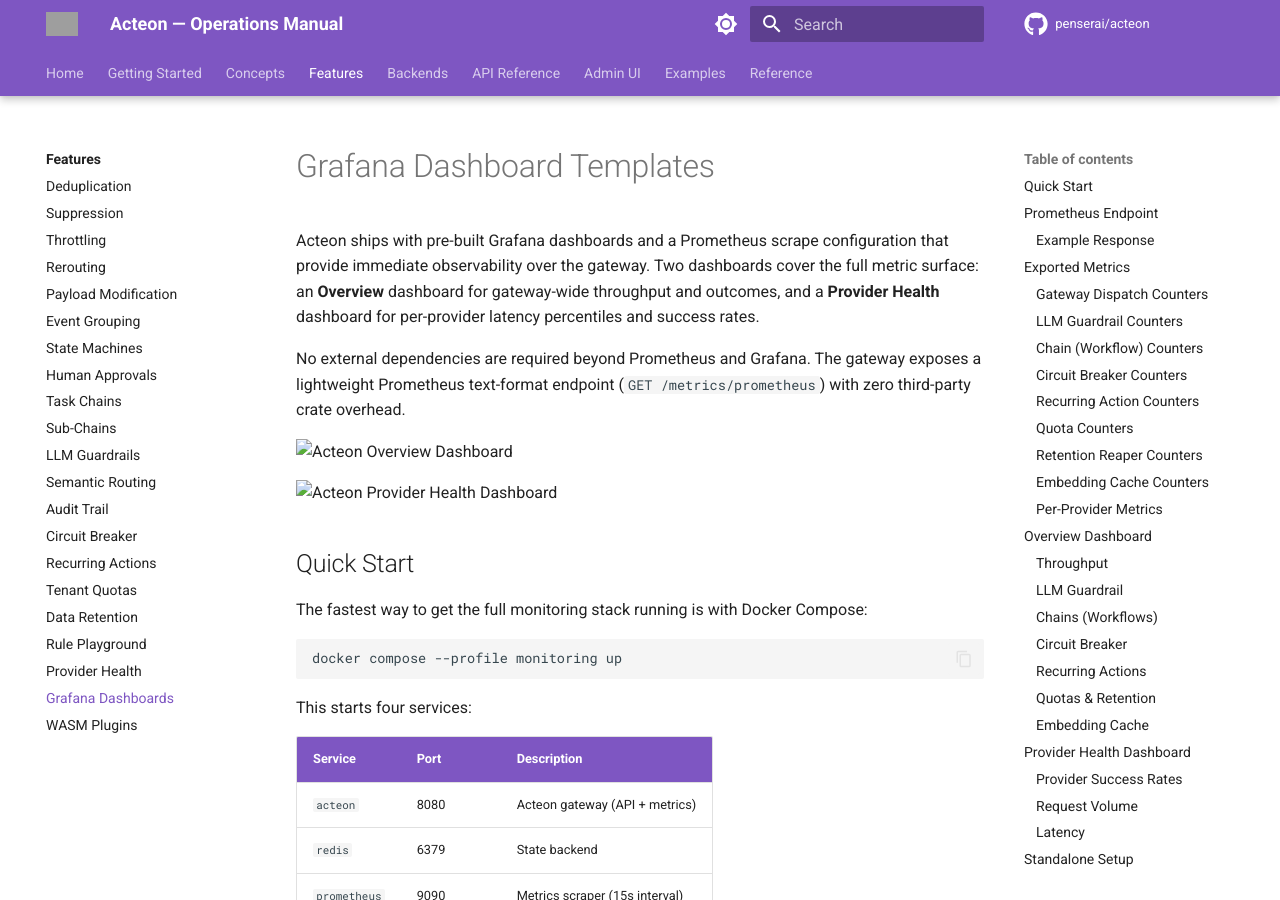
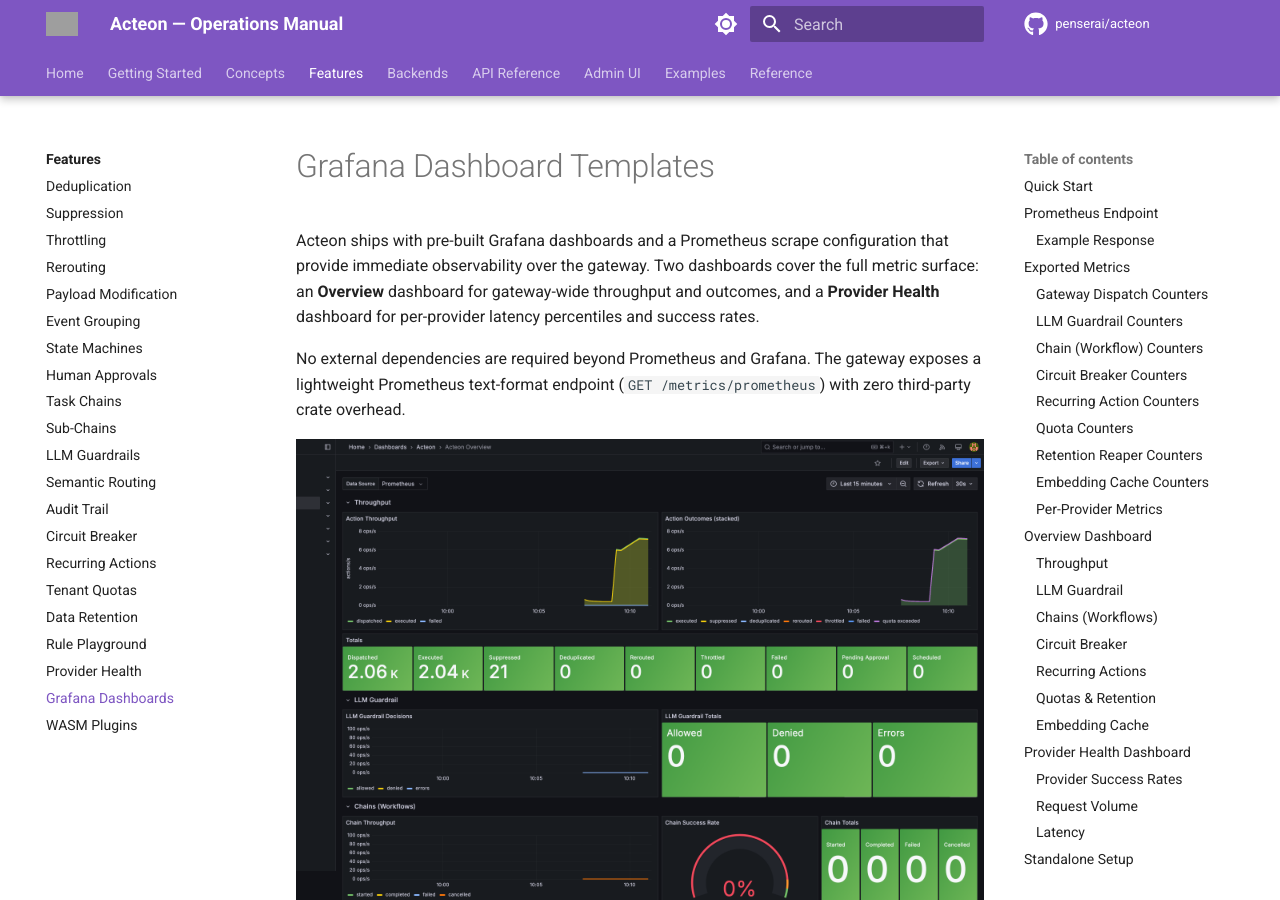
Before and after one commit to penserai/acteon, an MkDocs documentation site: the page built from docs/book/features/grafana-dashboards.md, in a window 1280 px wide and 900 px high. Built offline with MkDocs 1.6.1 and Material for MkDocs 9.7.7, drawn with Linux system fonts in a browser that asks for light colours; comment, search, counter and statistics services are not loaded; grey boxes are pictures that could not be loaded.

Commit message:
fix: mkdocs strict mode warnings for broken links
- Copy Grafana dashboard images into docs/book/images/ (inside docs_dir)
  and fix relative paths from ../../images/ to ../images/
- Remove broken chains.md#conditional-branching anchor link from
  sub-chains.md See Also section

Co-Authored-By: Claude Opus 4.6 <noreply@anthropic.com>

```diff
--- a/docs/book/features/grafana-dashboards.md
+++ b/docs/book/features/grafana-dashboards.md
@@ -4,9 +4,9 @@ Acteon ships with pre-built Grafana dashboards and a Prometheus scrape configura
 
 No external dependencies are required beyond Prometheus and Grafana. The gateway exposes a lightweight Prometheus text-format endpoint (`GET /metrics/prometheus`) with zero third-party crate overhead.
 
-![Acteon Overview Dashboard](../../images/grafana-overview.png)
+![Acteon Overview Dashboard](../images/grafana-overview.png)
 
-![Acteon Provider Health Dashboard](../../images/grafana-provider-health.png)
+![Acteon Provider Health Dashboard](../images/grafana-provider-health.png)
 
 ## Quick Start
 
```
Also changed, not shown: docs/book/features/sub-chains.md (+1 -2 lines), docs/book/images/grafana-overview.png (added), docs/book/images/grafana-provider-health.png (added).
